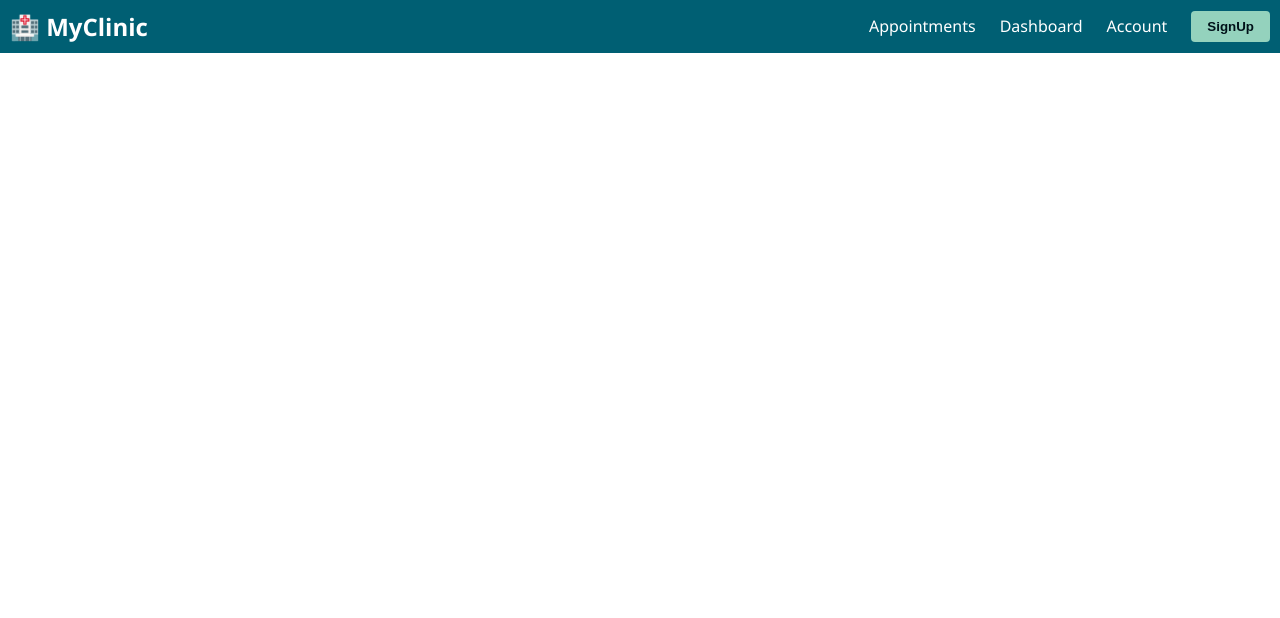
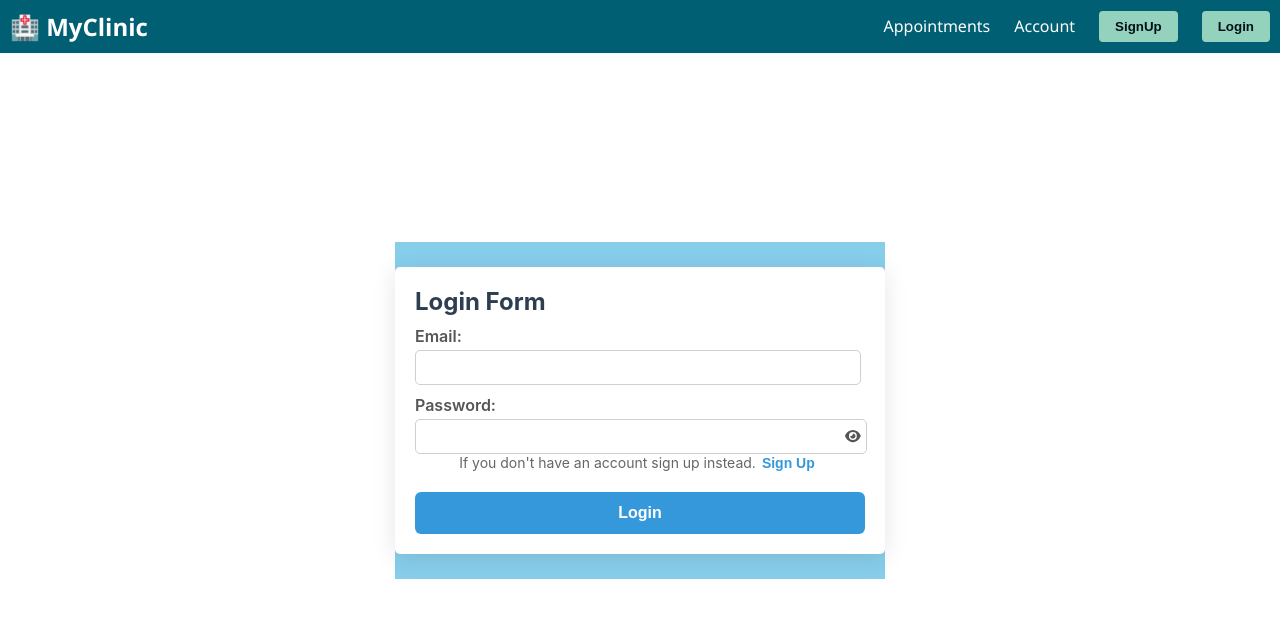
Before and after one commit to dev-m-josh/Clinic-Web, a React (Create React App) app in the folder my-clinic/: page /login in a window 1280 px wide. Shown: the top 618 px of the page. Built offline with nearby package versions, Linux system fonts and the light colour scheme.

Commit message:
user login

```diff
--- a/my-clinic/src/App.css
+++ b/my-clinic/src/App.css
@@ -1,5 +1,6 @@
 .App {
   width: 100%;
+  height: 100%;
   margin-top: 50px;
   display: flex;
   flex-direction: column;
--- a/my-clinic/src/App.js
+++ b/my-clinic/src/App.js
@@ -2,6 +2,7 @@ import './App.css';
 import { Routes, Route } from "react-router-dom";
 import Header from '../src/Components/Header';
 import SignUp from './Components/SignUp';
+import Login from './Components/Login';
 
 function App() {
   return (
@@ -10,6 +11,7 @@ function App() {
       <div className="App">
         <Routes>
           <Route path="/register" element={<SignUp />} />
+          <Route path="/login" element={<Login />} />
         </Routes>
       </div>
     </>
--- a/my-clinic/src/Components/Header.js
+++ b/my-clinic/src/Components/Header.js
@@ -1,18 +1,69 @@
-import React from 'react';
+import React, { useEffect, useState } from 'react';
 import { NavLink } from 'react-router-dom';
 import '../Styles/Header.css';
 import { useNavigate } from "react-router-dom";
+import axios from 'axios';
 
 function Header() {
     const navigate = useNavigate();
+    const token = localStorage.getItem("myToken");
+    const user = JSON.parse(localStorage.getItem("myUser"));
+    const [isAdmin, setIsAdmin] = useState(false);
+    const [errorMessage, setErrorMessage] = useState("");
+
+    useEffect(() => {
+        if (user && user.UserRole === "Admin") {
+            setIsAdmin(true);
+        }
+    }, [user, token]);
+
+    // Handle logout
+    const handleLogout = async (e) => {
+        localStorage.removeItem("myToken");
+        localStorage.removeItem("myUser");
+        setIsAdmin(false);
+
+        try {
+            const response = await axios.put(
+                `http://localhost:4500/users/deactivate-user/${user.UserId}?isActive=0`,
+                {},
+                {
+                    headers: {
+                        Authorization: `Bearer ${token}`,
+                    }
+                }
+            );
+            const data = response.data;
+
+            if (data.success) {
+                navigate("/products");
+            };
+        } catch (error) {
+            console.log("Login error:", error);
+            if (error.response.data) {
+                setErrorMessage(error.response.data.message);
+                alert(errorMessage);
+            };
+        };
+    };
+    console.log(token)
+
     return (
         <header className="clinic-header">
             <div className="clinic-logo">🏥 MyClinic</div>
             <nav className="clinic-nav">
                 <NavLink to="/appointments">Appointments</NavLink>
-        <NavLink to="/">Dashboard</NavLink>
+                {isAdmin && <NavLink to="/dashboard">Dashboard</NavLink>}
                 <NavLink to="/account">Account</NavLink>
+
+                {!token ? (
+                    <>
                         <button onClick={() => navigate('/register')} className="login-btn">SignUp</button>
+                        <button onClick={() => navigate('/login')} className="login-btn">Login</button>
+                    </>
+                ) : (
+                    <button  onClick={() => {handleLogout()}} className="logOut-btn">LogOut</button>
+                )}
             </nav>
         </header>
     );
--- a/my-clinic/src/Components/Login.js
+++ b/my-clinic/src/Components/Login.js
@@ -1,7 +1,118 @@
-import React from 'react'
+import React, { useState } from "react";
+import { useNavigate } from "react-router-dom";
+import axios from "axios";
+import { FontAwesomeIcon } from '@fortawesome/react-fontawesome';
+import { faEye, faEyeSlash } from '@fortawesome/free-solid-svg-icons';
+import '../Styles/Login.css';
 
 export default function Login() {
-  return (
-    <div>Login</div>
-  )
+    const [email, setEmail] = useState("");
+    const [password, setPassword] = useState("");
+    const [errorMessage, setErrorMessage] = useState("");
+    const [loading, setLoading] = useState(false);
+    const [showPassword, setShowPassword] = useState(false);
+    const navigate = useNavigate();
+
+    const togglePassword = () => setShowPassword((prev) => !prev);
+
+    const handleEmailChange = (e) =>{
+        setEmail(e.target.value);
+    };
+
+    const handlePasswordChange = (e) =>{
+        setPassword(e.target.value);
+    };
+
+    const handleSubmit = async (e) => {
+        e.preventDefault();
+        setLoading(true);
+        setErrorMessage("");
+
+        try {
+            const response = await axios.post(
+                "http://localhost:4500/login", {
+                Email: email,
+                UserPassword: password
+            });
+
+            const data = response.data;
+
+            if (data.token) {
+                localStorage.setItem("myToken", data.token);
+
+                const loggedInUser = {
+                    UserId: data.user.UserId,
+                    FirstName: data.user.FirstName,
+                    LastName: data.user.LastName,
+                    Gender: data.user.Gender,
+                    Email: data.user.Email,
+                    PhoneNumber: data.user.phoneNumber,
+                    UserPassword: data.user.Password,
+                    UserRole: data.user.UserRole,
+                    isActive: data.user.isActive
+                };
+
+
+                localStorage.setItem("myUser", JSON.stringify(loggedInUser));
+
+                navigate("/");
+            };
+
+        } catch (error) {
+           console.log("Login error:", error);
+           if (error.response.data) {
+            alert(error.response.data.message);
+        }
+        } finally {
+            setLoading(false);
+        }
+    }
+    return(
+        <div className="login-form">
+            <h2>Login Form</h2>
+            <form>
+                <div className="user-details">
+                    <label htmlFor="email">Email:</label>
+                    <input
+                        type="email"
+                        id="email"
+                        value={email}
+                        onChange={handleEmailChange}
+                        required
+                    />
+                </div>
+                <div className="user-details">
+                    <label htmlFor="password">Password:</label>
+                    <div>
+                    <input
+                        className="password-input"
+                        type={showPassword ? "text" : "password"}
+                        id="password"
+                        value={password}
+                        onChange={handlePasswordChange}
+                        required
+                    />
+                    <button className="password-visibility" type="button" onClick={togglePassword}>
+                        <FontAwesomeIcon icon={showPassword ? faEyeSlash : faEye} />
+                    </button>
+                    </div>
+                </div>
+
+                {errorMessage && <div className="error-message">{errorMessage}
+                </div>}
+
+                <div className="navigate">
+                    <p>
+                        If you don't have an account sign up instead.<button onClick={() => navigate("/register")}>Sign Up</button>
+                    </p>
+                </div>
+
+                <div  className="submit-btn">
+                    <button onClick={handleSubmit} type="submit" disabled={loading}>
+                        {loading ? "Logging in..." : "Login"}
+                    </button>
+                </div>
+            </form>
+        </div>
+    )
 }
--- a/my-clinic/src/Components/SignUp.js
+++ b/my-clinic/src/Components/SignUp.js
@@ -63,7 +63,7 @@ export default function SignUp() {
 
             const data = response.data;
 
-            localStorage.setItem("token", JSON.stringify(data.token));
+            localStorage.setItem("myToken", JSON.stringify(data.token));
 
             const signedUpUser = {
                 UserId: data.UserId,
@@ -76,7 +76,7 @@ export default function SignUp() {
                 isActive: data.isActive
             };
 
-            localStorage.setItem("signedUser", JSON.stringify(signedUpUser));
+            localStorage.setItem("myUser", JSON.stringify(signedUpUser));
 
             navigate("/");
 
--- a/my-clinic/src/Styles/Header.css
+++ b/my-clinic/src/Styles/Header.css
@@ -58,16 +58,31 @@
   }
 
 
-  .login-btn {
+  .login-btn, .logOut-btn {
     background-color: #94d2bd;
     border: none;
+    outline: none;
     padding: 0.5rem 1rem;
     border-radius: 4px;
     font-weight: bold;
     cursor: pointer;
     color: #001219;
+    transition: background-color 0.3s, transform 0.2s;
   }
 
   .login-btn:hover {
     background-color: #e9d8a6;
   }
+
+  .logOut-btn {
+    background-color: #f44336;
+    color: white;
+}
+
+.logOut-btn:hover {
+    background-color: #d32f2f;
+}
+
+.logOut-btn:focus {
+    box-shadow: 0 0 0 2px #f44336;
+}
--- a/my-clinic/src/index.css
+++ b/my-clinic/src/index.css
@@ -5,6 +5,12 @@ body {
     sans-serif;
   -webkit-font-smoothing: antialiased;
   -moz-osx-font-smoothing: grayscale;
+  height: 90vh;
+  width: 100%;
+  display: flex;
+  flex-direction: column;
+  align-items: center;
+  justify-content: center;
 }
 
 code {
```
Lines whose indentation alone changed are shown as unchanged.
